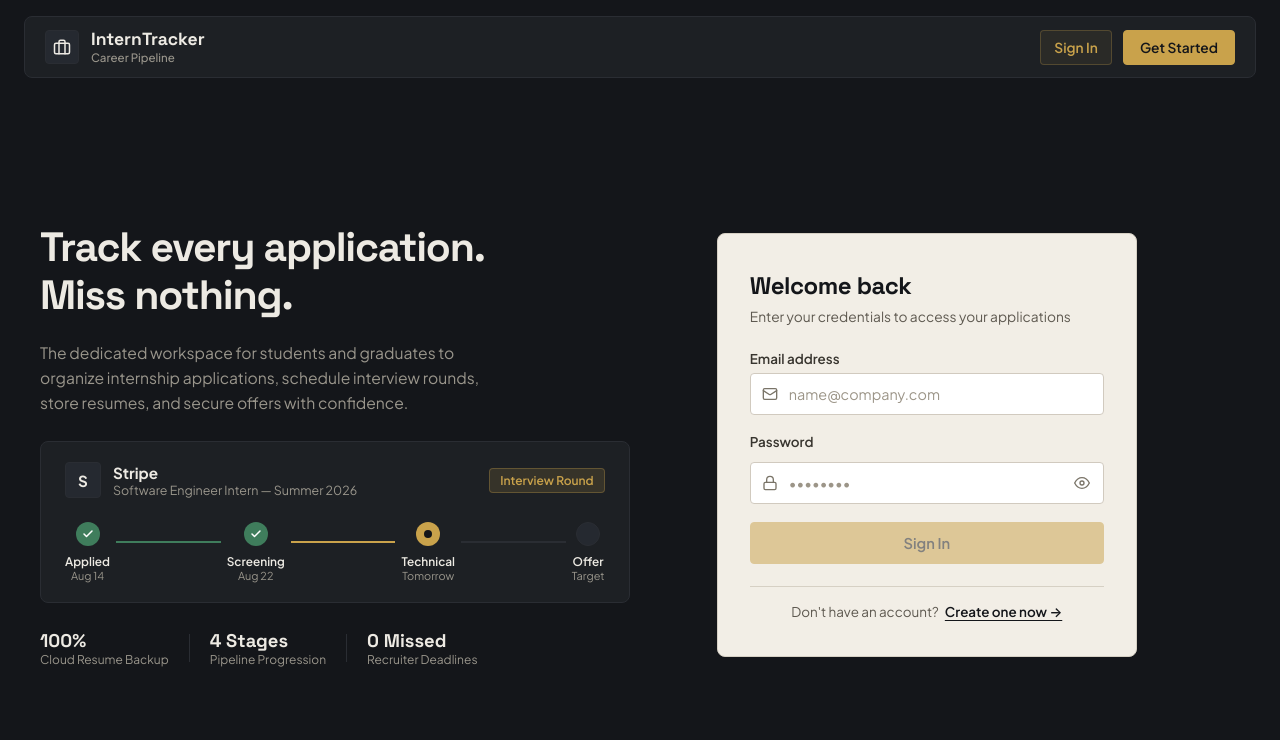
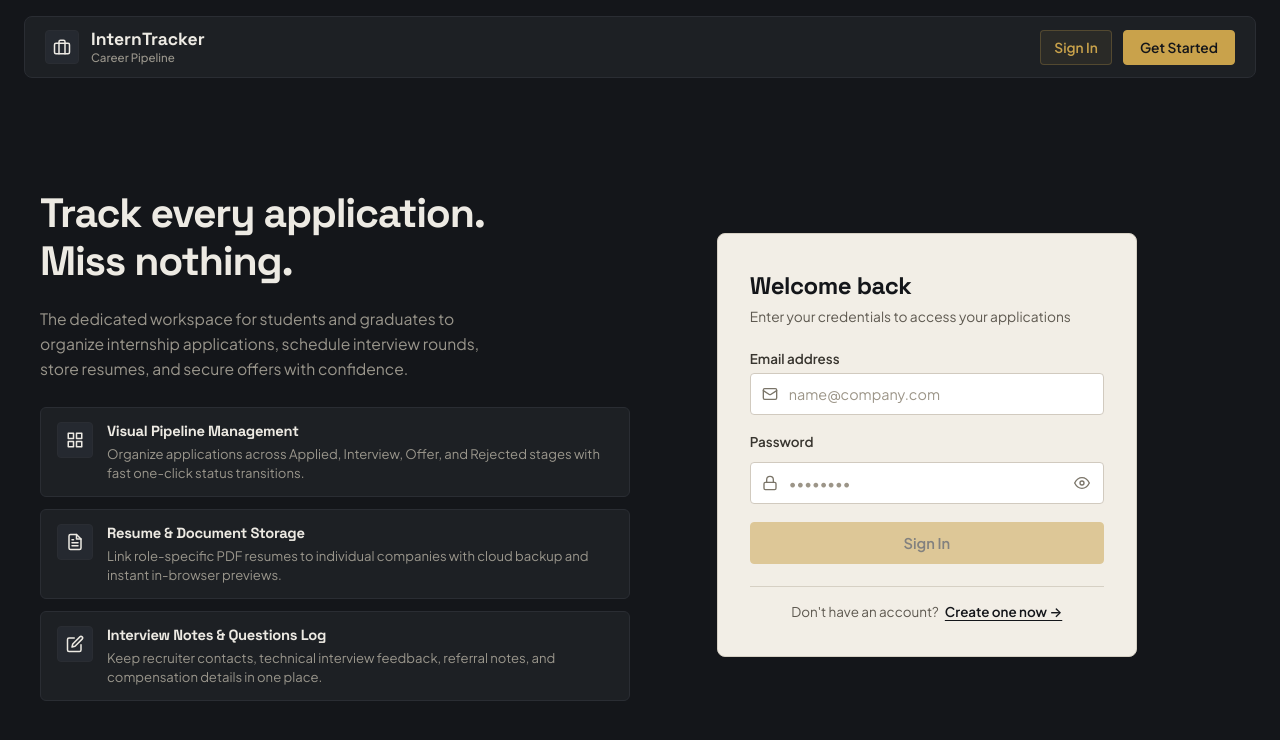
Before and after one commit to Sai-Inapakolla/Intern-Tracer, an Angular app in the folder frontend/: page /login in a window 1280 px wide. Shown: the top 740 px of the page. Built offline with nearby package versions, Linux system fonts and the light colour scheme.

Commit message:
feat(login): replace mock pipeline stepper with feature workflow capability cards

```diff
--- a/frontend/src/app/components/login/login.component.css
+++ b/frontend/src/app/components/login/login.component.css
@@ -35,182 +35,59 @@
   max-width: 480px;
 }
 
-/* Pipeline Card Visual */
-.pipeline-card {
-  background: var(--color-surface);
-  border: 1px solid var(--color-border);
-  border-radius: var(--radius-md);
-  padding: 20px 24px;
+/* Feature Workflow Stack */
+.feature-stack {
+  display: flex;
+  flex-direction: column;
+  gap: 12px;
   margin-top: 6px;
 }
 
-.pipeline-header {
+.feature-card {
   display: flex;
-  align-items: center;
-  justify-content: space-between;
-  margin-bottom: 24px;
+  align-items: flex-start;
+  gap: 14px;
+  background: var(--color-surface);
+  border: 1px solid var(--color-border);
+  border-radius: var(--radius-sm);
+  padding: 14px 16px;
+  transition: border-color var(--transition);
 }
 
-.company-badge {
-  display: flex;
-  align-items: center;
-  gap: 12px;
+.feature-card:hover {
+  border-color: #3e434c;
 }
 
-.company-logo {
+.feature-icon-wrapper {
   width: 36px;
   height: 36px;
   border-radius: var(--radius-xs);
   background: #252930;
   border: 1px solid var(--color-border);
   color: var(--color-text);
-  font-weight: 700;
-  font-size: 0.95rem;
   display: flex;
   align-items: center;
   justify-content: center;
+  flex-shrink: 0;
 }
 
-.company-info {
+.feature-content {
   display: flex;
   flex-direction: column;
+  gap: 3px;
 }
 
-.company-name {
-  font-size: 0.95rem;
+.feature-heading {
+  font-size: 0.92rem;
   font-weight: 700;
   color: var(--color-text);
+  line-height: 1.3;
 }
 
-.role-name {
-  font-size: 0.78rem;
+.feature-desc {
+  font-size: 0.82rem;
   color: var(--color-text-muted);
-}
-
-.status-pill {
-  font-size: 0.75rem;
-  font-weight: 600;
-  padding: 4px 10px;
-  border-radius: var(--radius-xs);
-}
-
-.status-active {
-  background: var(--color-warning-bg);
-  border: 1px solid rgba(201, 162, 75, 0.3);
-  color: var(--color-accent);
-}
-
-/* Stepper Timeline */
-.pipeline-stepper {
-  display: flex;
-  align-items: center;
-  justify-content: space-between;
-  position: relative;
-}
-
-.step {
-  display: flex;
-  flex-direction: column;
-  align-items: center;
-  gap: 8px;
-  z-index: 2;
-}
-
-.step-indicator {
-  width: 24px;
-  height: 24px;
-  border-radius: 50%;
-  display: flex;
-  align-items: center;
-  justify-content: center;
-  transition: all var(--transition);
-}
-
-.step-completed .step-indicator {
-  background: var(--color-success);
-  color: #ffffff;
-}
-
-.step-current .step-indicator {
-  background: var(--color-accent);
-  position: relative;
-}
-
-.pulse-ring {
-  width: 8px;
-  height: 8px;
-  border-radius: 50%;
-  background: #14161A;
-}
-
-.step-upcoming .step-indicator {
-  background: #252930;
-  border: 1px solid var(--color-border);
-}
-
-.step-details {
-  display: flex;
-  flex-direction: column;
-  align-items: center;
-  text-align: center;
-}
-
-.step-label {
-  font-size: 0.74rem;
-  font-weight: 600;
-  color: var(--color-text);
-}
-
-.step-time {
-  font-size: 0.68rem;
-  color: var(--color-text-muted);
-}
-
-.step-connector {
-  flex: 1;
-  height: 2px;
-  background: var(--color-border);
-  margin: 0 6px;
-  margin-top: -20px;
-}
-
-.step-connector.completed {
-  background: var(--color-success);
-}
-
-.step-connector.active {
-  background: var(--color-accent);
-}
-
-/* Stats Footer */
-.hero-stats {
-  display: flex;
-  align-items: center;
-  gap: 20px;
-  padding-top: 6px;
-}
-
-.stat-item {
-  display: flex;
-  flex-direction: column;
-}
-
-.stat-value {
-  font-size: 1.15rem;
-  font-weight: 700;
-  color: var(--color-text);
-  font-family: var(--font-heading, sans-serif);
-}
-
-.stat-label {
-  font-size: 0.75rem;
-  color: var(--color-text-muted);
-}
-
-.stat-divider {
-  width: 1px;
-  height: 28px;
-  background: var(--color-border);
+  line-height: 1.45;
 }
 
 /* ==========================================================================
@@ -456,13 +333,10 @@
     max-width: 100%;
   }
 
-  .pipeline-card {
+  .feature-stack {
     width: 100%;
     max-width: 520px;
-  }
-
-  .hero-stats {
-    justify-content: center;
+    text-align: left;
   }
 }
 
@@ -474,8 +348,7 @@
     padding: 16px 12px 32px;
   }
 
-  .pipeline-card,
-  .hero-stats {
+  .feature-stack {
     display: none;
   }
 
--- a/frontend/src/app/components/login/login.component.html
+++ b/frontend/src/app/components/login/login.component.html
@@ -10,86 +10,50 @@
       The dedicated workspace for students and graduates to organize internship applications, schedule interview rounds, store resumes, and secure offers with confidence.
     </p>
 
-    <!-- Visual Application Pipeline Component -->
-    <div class="pipeline-card" aria-hidden="true">
-      <div class="pipeline-header">
-        <div class="company-badge">
-          <div class="company-logo">S</div>
-          <div class="company-info">
-            <span class="company-name">Stripe</span>
-            <span class="role-name">Software Engineer Intern — Summer 2026</span>
-          </div>
+    <!-- Product Capabilities & Workflow Highlights -->
+    <div class="feature-stack">
+      <div class="feature-card">
+        <div class="feature-icon-wrapper">
+          <svg width="18" height="18" viewBox="0 0 24 24" fill="none" stroke="currentColor" stroke-width="2" stroke-linecap="round" stroke-linejoin="round">
+            <rect x="3" y="3" width="7" height="7"></rect>
+            <rect x="14" y="3" width="7" height="7"></rect>
+            <rect x="14" y="14" width="7" height="7"></rect>
+            <rect x="3" y="14" width="7" height="7"></rect>
+          </svg>
         </div>
-        <span class="status-pill status-active">Interview Round</span>
+        <div class="feature-content">
+          <h3 class="feature-heading">Visual Pipeline Management</h3>
+          <p class="feature-desc">Organize applications across Applied, Interview, Offer, and Rejected stages with fast one-click status transitions.</p>
+        </div>
       </div>
 
-      <!-- Timeline Stages -->
-      <div class="pipeline-stepper">
-        <div class="step step-completed">
-          <div class="step-indicator">
-            <svg width="12" height="12" viewBox="0 0 24 24" fill="none" stroke="currentColor" stroke-width="3" stroke-linecap="round" stroke-linejoin="round">
-              <polyline points="20 6 9 17 4 12"></polyline>
-            </svg>
-          </div>
-          <div class="step-details">
-            <span class="step-label">Applied</span>
-            <span class="step-time">Aug 14</span>
-          </div>
+      <div class="feature-card">
+        <div class="feature-icon-wrapper">
+          <svg width="18" height="18" viewBox="0 0 24 24" fill="none" stroke="currentColor" stroke-width="2" stroke-linecap="round" stroke-linejoin="round">
+            <path d="M14 2H6a2 2 0 0 0-2 2v16a2 2 0 0 0 2 2h12a2 2 0 0 0 2-2V8z"></path>
+            <polyline points="14 2 14 8 20 8"></polyline>
+            <line x1="16" y1="13" x2="8" y2="13"></line>
+            <line x1="16" y1="17" x2="8" y2="17"></line>
+            <polyline points="10 9 9 9 8 9"></polyline>
+          </svg>
         </div>
-
-        <div class="step-connector completed"></div>
-
-        <div class="step step-completed">
-          <div class="step-indicator">
-            <svg width="12" height="12" viewBox="0 0 24 24" fill="none" stroke="currentColor" stroke-width="3" stroke-linecap="round" stroke-linejoin="round">
-              <polyline points="20 6 9 17 4 12"></polyline>
-            </svg>
-          </div>
-          <div class="step-details">
-            <span class="step-label">Screening</span>
-            <span class="step-time">Aug 22</span>
-          </div>
-        </div>
-
-        <div class="step-connector active"></div>
-
-        <div class="step step-current">
-          <div class="step-indicator">
-            <span class="pulse-ring"></span>
-          </div>
-          <div class="step-details">
-            <span class="step-label">Technical</span>
-            <span class="step-time">Tomorrow</span>
-          </div>
-        </div>
-
-        <div class="step-connector"></div>
-
-        <div class="step step-upcoming">
-          <div class="step-indicator"></div>
-          <div class="step-details">
-            <span class="step-label">Offer</span>
-            <span class="step-time">Target</span>
-          </div>
+        <div class="feature-content">
+          <h3 class="feature-heading">Resume & Document Storage</h3>
+          <p class="feature-desc">Link role-specific PDF resumes to individual companies with cloud backup and instant in-browser previews.</p>
         </div>
       </div>
-    </div>
 
-    <!-- Feature Value Tags -->
-    <div class="hero-stats">
-      <div class="stat-item">
-        <span class="stat-value">100%</span>
-        <span class="stat-label">Cloud Resume Backup</span>
-      </div>
-      <div class="stat-divider"></div>
-      <div class="stat-item">
-        <span class="stat-value">4 Stages</span>
-        <span class="stat-label">Pipeline Progression</span>
-      </div>
-      <div class="stat-divider"></div>
-      <div class="stat-item">
-        <span class="stat-value">0 Missed</span>
-        <span class="stat-label">Recruiter Deadlines</span>
+      <div class="feature-card">
+        <div class="feature-icon-wrapper">
+          <svg width="18" height="18" viewBox="0 0 24 24" fill="none" stroke="currentColor" stroke-width="2" stroke-linecap="round" stroke-linejoin="round">
+            <path d="M11 4H4a2 2 0 0 0-2 2v14a2 2 0 0 0 2 2h14a2 2 0 0 0 2-2v-7"></path>
+            <path d="M18.5 2.5a2.121 2.121 0 0 1 3 3L12 15l-4 1 1-4 9.5-9.5z"></path>
+          </svg>
+        </div>
+        <div class="feature-content">
+          <h3 class="feature-heading">Interview Notes & Questions Log</h3>
+          <p class="feature-desc">Keep recruiter contacts, technical interview feedback, referral notes, and compensation details in one place.</p>
+        </div>
       </div>
     </div>
   </section>
```
